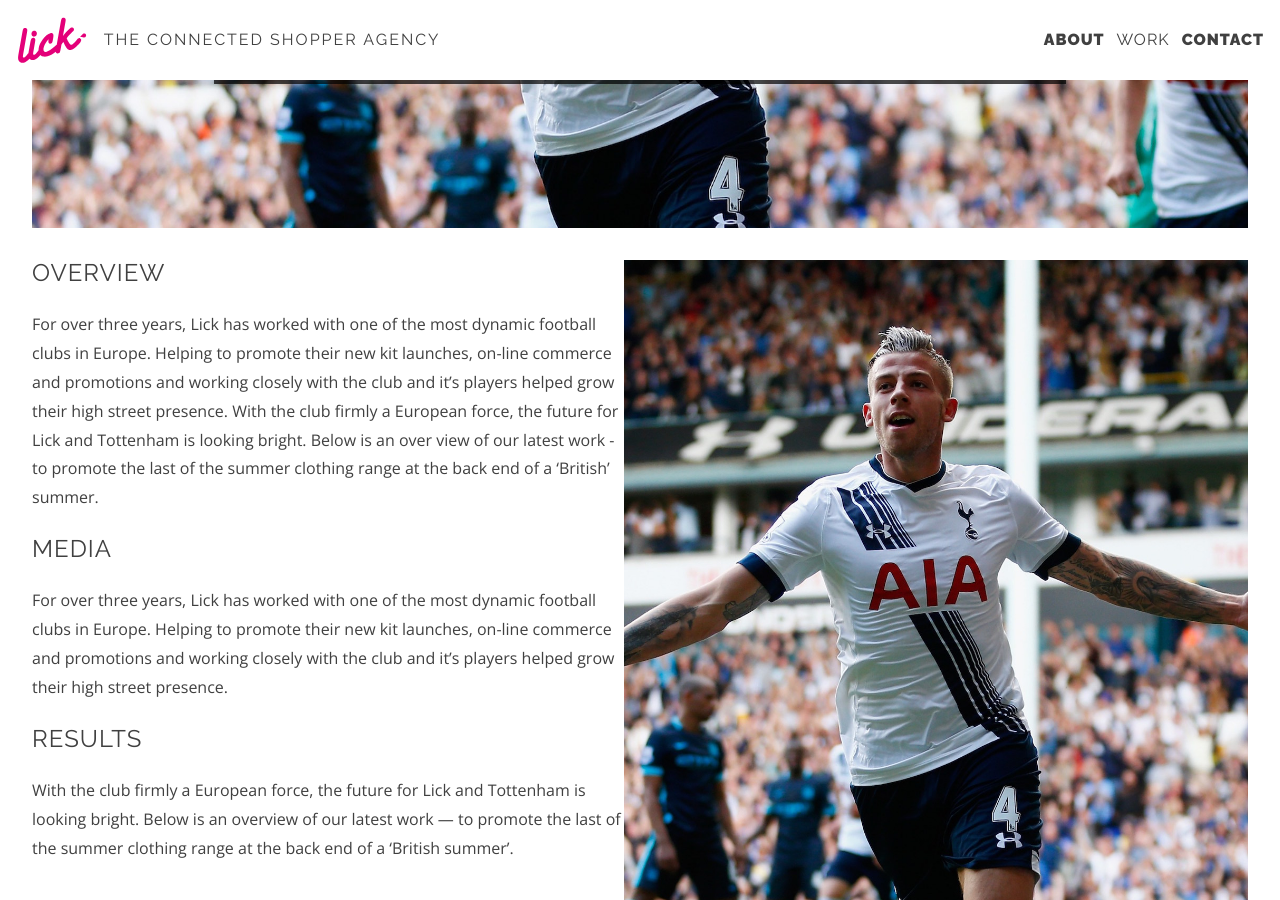
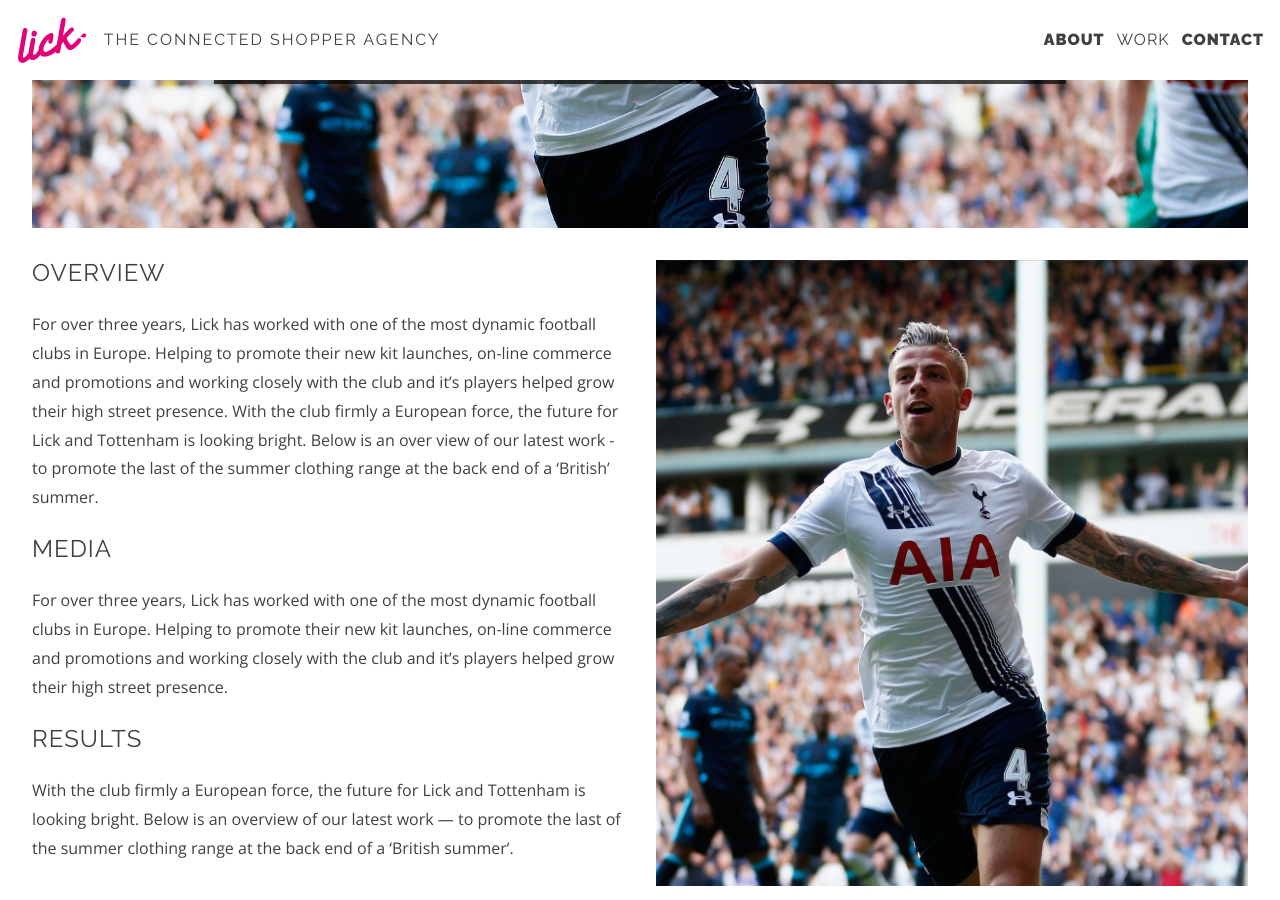
Before and after one commit to lickcreative/website, a Jekyll site: the page built from _case_studies/tottenham-hotspur-fc.markdown, in a window 1280 px wide and 900 px high, scrolled down 572 px. Built offline with Jekyll 4.4.1, drawn with Linux system fonts in a browser that asks for light colours.

Commit message:
Updated Tottenham Hotspur Fc and 1 other file

```diff
--- a/_case_studies/tottenham-hotspur-fc.markdown
+++ b/_case_studies/tottenham-hotspur-fc.markdown
@@ -11,6 +11,7 @@ cover_image: "/uploads/spurs__header.jpg"
 images:
 - "/uploads/spurs__header.jpg"
 - "/uploads/spurs__header.jpg"
+- "/uploads/spurs__header.jpg"
 layout: case_study
 ---
 
--- a/_sass/_case-study.scss
+++ b/_sass/_case-study.scss
@@ -14,12 +14,12 @@
     position: relative;
     width: 100%;
     min-height: 35rem;
-    min-height: 75vh;
-    padding-left: 2rem;
     margin-bottom: 2rem;
     -webkit-box-flex: 1;
         -ms-flex: 1 0 auto;
             flex: 1 0 auto;
+  }
+  &__img {
     background-size: cover;
     background-position: center center;
   }
@@ -38,7 +38,9 @@
         -ms-flex-direction: row;
             flex-direction: row;
     &__copy, &__img {
-      width: 50%;
+      width: 48%;
+      width: calc(50% - 2rem);
+      margin-left: 2rem;
     }
   }
 }
```
